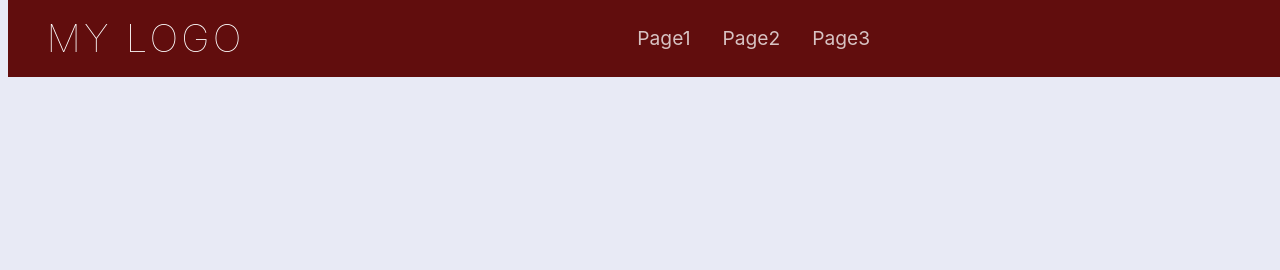
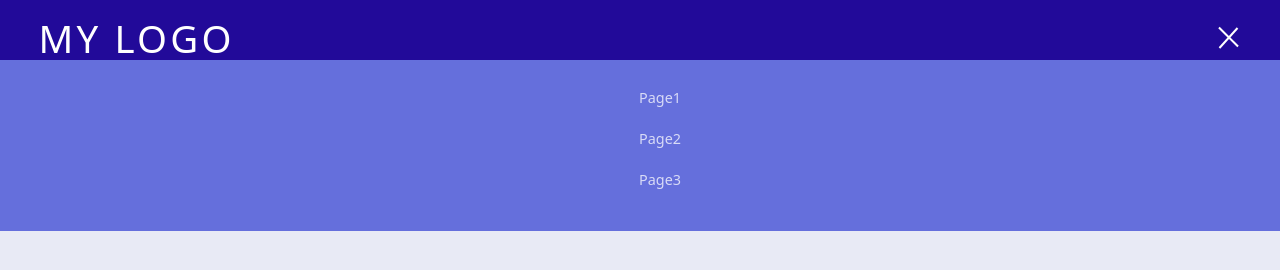
Before and after one commit to Alco80/Personal_Template, a plain HTML site: page index.html in a window 1280 px wide. Both pictures are taken after a click on the element 1236 px from the left and 38 px from the top of the page. Drawn offline with Linux system fonts and the light colour scheme.

Commit message:
minor fix

```diff
--- a/css/style.css
+++ b/css/style.css
@@ -18,14 +18,16 @@ a {
 /**************** NAVBAR LAYOUT ****************/
 
 body {
-  font-family: "Inter", sans-serif;
+  margin: 0;
+  padding: 0;
+  font-family: system-ui, -apple-system, BlinkMacSystemFont, 'Segoe UI', Roboto, Oxygen, Ubuntu, Cantarell, 'Open Sans', 'Helvetica Neue', sans-serif;
   background-color: #e8eaf5;
   height: 100vh;
   padding-top: 3.75rem;
 }
 
 .header {
-  background-color: rgb(97, 13, 13);
+  background-color: rgb(34, 10, 153);
   position: fixed;
   width: 100%;
   top: 0;
@@ -71,14 +73,12 @@ body {
   transition: all 250ms ease-in-out;
 }
 
-.mobile-icon {
-  cursor: pointer;
-}
+
 
 .bar {
   height: 2px;
   width: 27px;
-  background-color: rgb(97, 13, 13);
+  background-color: rgb(80, 55, 181);
   margin: 0.4rem 0;
   opacity: 9;
   transition: all 0.3s ease-in-out;
@@ -100,12 +100,12 @@ body {
   transform: translateY(-9px) rotate(-48deg);
 }
 
-@media screen and (max-width: 650px) {
+@media screen and (min-width: 650px) {
   .nav {
     position: fixed;
     top: 3.75rem;
     left: 0;
-    background-color: rgb(97, 13, 13);
+    background-color: rgb(101, 111, 220);
     width: 100%;
     padding: 10px 0 25px;
     transform: translateX(-100%);
@@ -123,4 +123,5 @@ body {
   .bar {
     background: #fff;
   }
+
 }
--- a/js/app.js
+++ b/js/app.js
@@ -0,0 +1,12 @@
+const navBar = document.querySelector(".nav");
+const navIcon = document.querySelector(".mobile-icon");
+
+navIcon.addEventListener("click", () => {
+  navBar.classList.toggle("nav--open");
+  navIcon.classList.toggle("mobile--open");
+});
+
+navBar.addEventListener("click", () => {
+  navBar.classList.remove("nav--open");
+  navIcon.classList.remove("mobile--open");
+});
```
